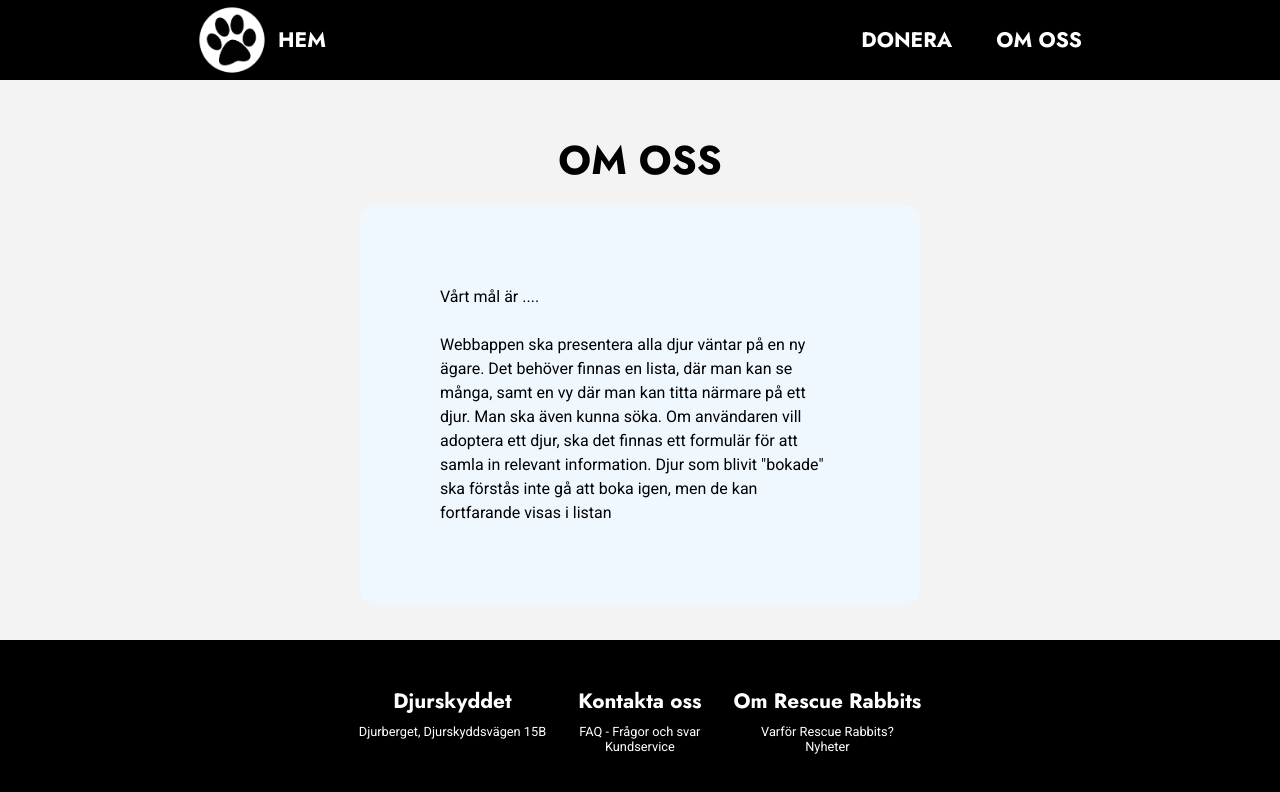
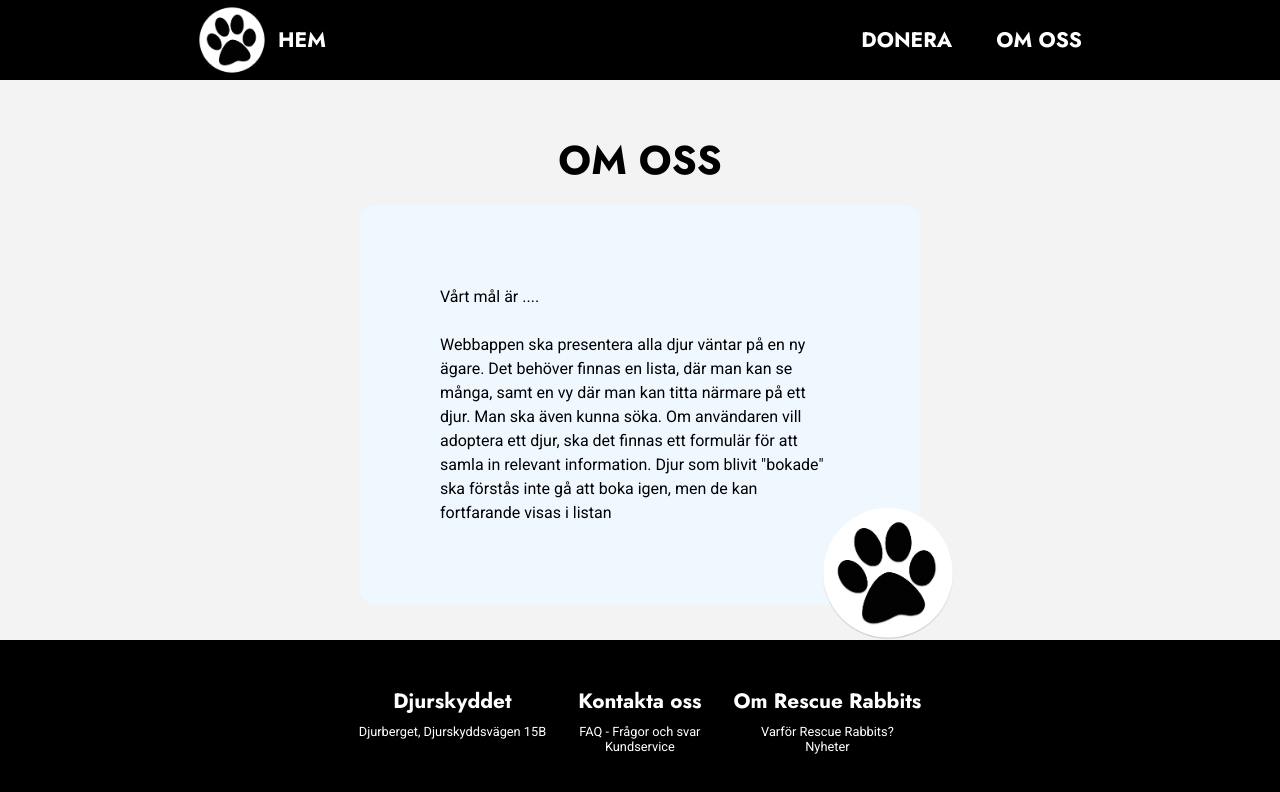
Before and after one commit to timand1/rescue-rabbits-magic-monkeys, a React (Vite) app: page /About in a window 1280 px wide. Shown: the top 792 px of the page. Built offline with nearby package versions, Linux system fonts and the light colour scheme.

Commit message:
About logo

```diff
--- a/src/styles/About.scss
+++ b/src/styles/About.scss
@@ -15,12 +15,17 @@
 
     section {
         @include variables.textContainer;
-
-    figure {
-        position: absolute;
-        width: 5rem;
-        height: 5rem;
-        margin: 0;
-    }
+        position: relative;
+        figure {
+            position: absolute;
+            bottom: -3rem;
+            right: -3rem;
+            width: 10rem;
+            height: 10rem;
+            margin: 0;
+            background-position: center;
+            background-size: cover;
+            background-repeat: no-repeat;
+        }
     }
 }
```
